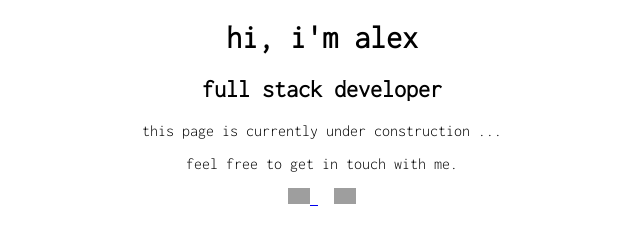
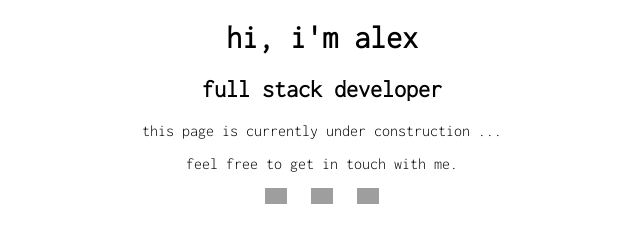
Before and after one commit to alexanderhodes/alexanderhodes.github.io, a plain HTML site: page index.html in a window 1280 px wide. Shown: the whole page, without its empty margins (318-958 px from the left). Drawn offline with Linux system fonts and the light colour scheme; grey boxes are pictures that could not be loaded.

Commit message:
added github profile

```diff
--- a/index.html
+++ b/index.html
@@ -5,7 +5,7 @@
     <title>Alexander Hodes</title>
     <link rel="preconnect" href="https://fonts.gstatic.com">
     <link href="https://fonts.googleapis.com/css2?family=Inconsolata:wght@300&display=swap" rel="stylesheet">
-    <style type="text/css">
+    <style>
         body {
             background: white;
             justify-content: center;
@@ -15,6 +15,7 @@
         }
         a {
             margin: 0 8px;
+            text-decoration: none;
         }
     </style>
 </head>
@@ -30,6 +31,9 @@
         <a href="https://www.xing.com/profile/Alexander_Hodes/cv">
             <img alt="Alexander Hodes | Xing" width="22px" src="https://cdn.jsdelivr.net/npm/simple-icons@v3/icons/xing.svg" />
         </a>
+        <a href="https://github.com/alexanderhodes">
+            <img alt="Alexander Hodes | GitHub" width="22px" src="https://cdn.jsdelivr.net/npm/simple-icons@v3/icons/github.svg" />
+        </a>
     </div>
 </body>
 </html>
```
